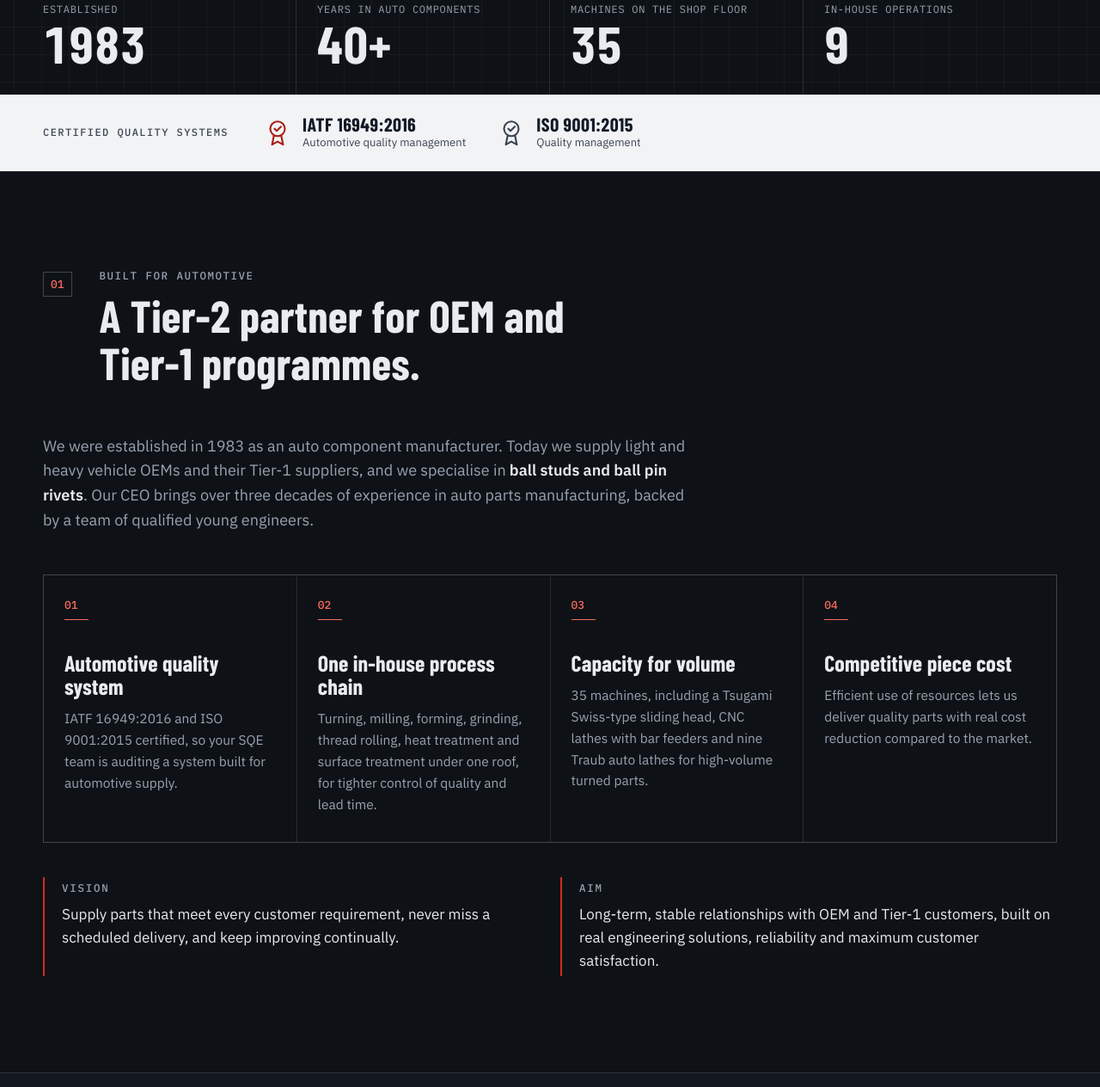
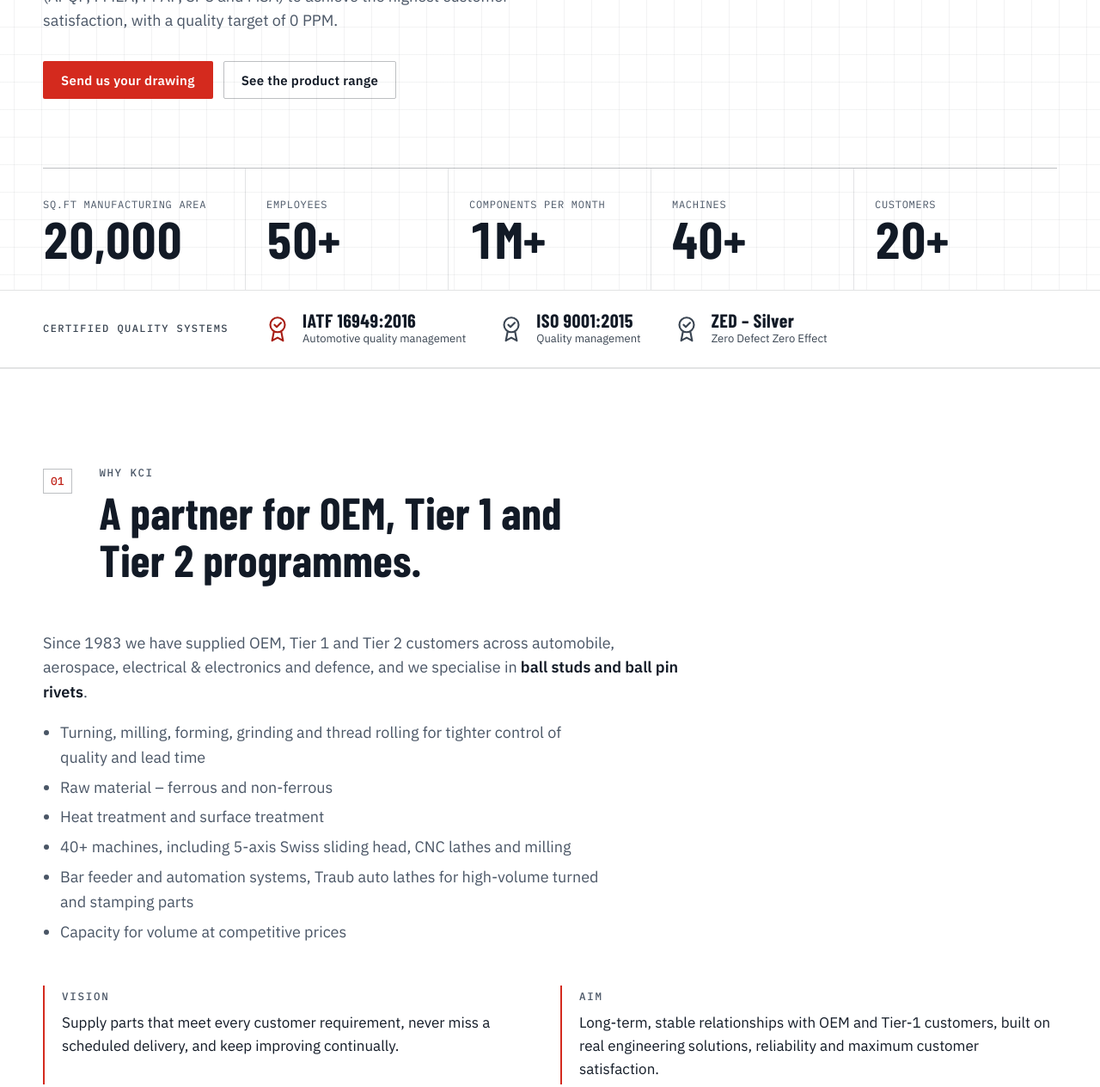
Before and after one commit to Tamil452/KC-Industries, a plain HTML site: page index.html in a window 1280 px wide. Shown: the part 802-2066 px from the top of the page at 86% size. Drawn offline with nearby package versions, Linux system fonts and the light colour scheme.

Commit message:
Website content update: white theme, new hero copy, key highlights, ZED-Silver cert, remove why cards
Co-Authored-By: Claude Sonnet 5.5 <noreply@anthropic.com>
Claude-Session: https://claude.ai/code/session_01WSaTaz57c9JEmKHSYhofNB

```diff
--- a/index.html
+++ b/index.html
@@ -4,9 +4,9 @@
 <meta charset="utf-8">
 <meta name="viewport" content="width=device-width, initial-scale=1">
 <title>K.C. Industries · Automotive precision turned parts &amp; ball studs, Chennai</title>
-<meta name="description" content="IATF 16949:2016 and ISO 9001:2015 certified Tier-2 automotive supplier in Chennai since 1983. Precision turned parts, ball studs, ball pin rivets, fasteners, pins and shafts for passenger vehicles, commercial vehicles and EVs.">
+<meta name="description" content="IATF 16949:2016, ISO 9001:2015 and ZED-Silver certified manufacturer of precision machined components for Automobile, Aerospace, Electrical &amp; Electronics and Defence sectors, Chennai, since 1983. Precision turned parts, ball studs, ball pin rivets, fasteners, pins and shafts for passenger vehicles, commercial vehicles and EVs.">
 <meta name="keywords" content="automotive turned components, ball studs, ball pin rivets, automotive fasteners, pins and shafts, Tier-2 automotive supplier, IATF 16949, CNC turning Chennai, Swiss-type turning, EV components">
-<meta name="theme-color" content="#0E1217">
+<meta name="theme-color" content="#FFFFFF">
 <link rel="icon" href="kci-logo.png">
 
 <meta property="og:type" content="website">
@@ -52,7 +52,7 @@
       <img class="brand-logo" src="kci-logo.png" alt="" width="64" height="32">
       <span class="brand-text">
         <span class="brand-name">K.C. INDUSTRIES</span>
-        <span class="brand-sub">AUTOMOTIVE COMPONENTS<span class="est"> · EST. 1983</span></span>
+        <span class="brand-sub">PRECISION COMPONENTS</span>
       </span>
     </a>
     <button class="menu-btn" id="menu-btn" type="button" aria-label="Open menu" aria-expanded="false" aria-controls="nav-links">
@@ -75,9 +75,16 @@
   <section class="hero" id="top">
     <div class="wrap hero-grid">
       <div class="hero-copy">
-        <p class="kicker"><span class="tag">TIER-2</span> PV · CV · EV PROGRAMMES</p>
-        <h1>Precision turned parts &amp; ball&nbsp;studs for the automotive supply chain.</h1>
-        <p class="hero-lead">Turned components, ball studs, ball pin rivets, fasteners, pins and shafts, machined in Chennai for vehicle OEMs and Tier-1 suppliers since 1983.</p>
+        <p class="kicker"><span class="tag">OEM · TIER 1 · TIER 2</span> AUTOMOBILE · AEROSPACE · ELECTRICAL &amp; ELECTRONICS · DEFENCE</p>
+        <h1>K.C. Industries</h1>
+        <p class="hero-lead">Manufacturer of components catering to Automobile, Aerospace, Electrical &amp; Electronics and Defence sectors in OEM, Tier 1 and Tier 2 customers.</p>
+        <ul class="hero-points">
+          <li>Precision machined components, especially Ball Stud, Ball Pin Rivets &amp; Hydraulic Fitting</li>
+          <li>Sheet metal components, dies, fixtures and fabrication</li>
+          <li>Hydraulic cylinders and hydraulic power press machines</li>
+        </ul>
+        <p class="hero-lead">We are pioneers in machined components with Traub machines, started in 1983, and continue to serve industry by upgrading to the latest machinery in production and quality, offering customers the best prices within committed time schedules.</p>
+        <p class="hero-lead">We are an ISO 9001:2015, IATF 16949:2016 &amp; ZED-Silver certified company. Our team includes certified Lean Six Sigma Black Belt employees, and we deploy the 7 QC tools and 5 core quality tools (APQP, FMEA, PPAP, SPC and MSA) to achieve the highest customer satisfaction, with a quality target of 0 PPM.</p>
         <div class="hero-ctas">
           <a class="btn btn-primary" href="#contact">Send us your drawing</a>
           <a class="btn btn-ghost" href="#products">See the product range</a>
@@ -117,10 +124,11 @@
 
     <div class="wrap">
       <dl class="stats">
-        <div class="stat"><dt>Established</dt><dd>1983</dd></div>
-        <div class="stat"><dt>Years in auto components</dt><dd>40+</dd></div>
-        <div class="stat"><dt>Machines on the shop floor</dt><dd>35</dd></div>
-        <div class="stat"><dt>In-house operations</dt><dd>9</dd></div>
+        <div class="stat"><dt>Sq.ft manufacturing area</dt><dd>20,000</dd></div>
+        <div class="stat"><dt>Employees</dt><dd>50+</dd></div>
+        <div class="stat"><dt>Components per month</dt><dd>1M+</dd></div>
+        <div class="stat"><dt>Machines</dt><dd>40+</dd></div>
+        <div class="stat"><dt>Customers</dt><dd>20+</dd></div>
       </dl>
     </div>
   </section>
@@ -138,6 +146,10 @@
           <svg width="34" height="34" viewBox="0 0 24 24" fill="none" stroke="currentColor" stroke-width="1.5" stroke-linecap="round" stroke-linejoin="round" aria-hidden="true"><circle cx="12" cy="9" r="6"/><path d="M9 14.5 7.5 22 12 19.5 16.5 22 15 14.5"/><path d="m9.5 9 1.8 1.8L14.8 7.3"/></svg>
           <span><b>ISO 9001:2015</b><small>Quality management</small></span>
         </li>
+        <li class="cert">
+          <svg width="34" height="34" viewBox="0 0 24 24" fill="none" stroke="currentColor" stroke-width="1.5" stroke-linecap="round" stroke-linejoin="round" aria-hidden="true"><circle cx="12" cy="9" r="6"/><path d="M9 14.5 7.5 22 12 19.5 16.5 22 15 14.5"/><path d="m9.5 9 1.8 1.8L14.8 7.3"/></svg>
+          <span><b>ZED – Silver</b><small>Zero Defect Zero Effect</small></span>
+        </li>
       </ul>
     </div>
   </section>
@@ -148,39 +160,24 @@
       <header class="sec-head">
         <span class="sec-no">01</span>
         <div>
-          <p class="eyebrow">Built for automotive</p>
-          <h2 id="why-h">A Tier-2 partner for OEM and Tier-1 programmes.</h2>
+          <p class="eyebrow">Why KCI</p>
+          <h2 id="why-h">A partner for OEM, Tier 1 and Tier 2 programmes.</h2>
         </div>
       </header>
 
       <div class="why-intro">
-        <p>We were established in 1983 as an auto component manufacturer. Today we supply light and heavy vehicle OEMs and their Tier-1 suppliers, and we specialise in <strong>ball studs and ball pin rivets</strong>. Our CEO brings over three decades of experience in auto parts manufacturing, backed by a team of qualified young engineers.</p>
+        <p>Since 1983 we have supplied OEM, Tier 1 and Tier 2 customers across automobile, aerospace, electrical &amp; electronics and defence, and we specialise in <strong>ball studs and ball pin rivets</strong>.</p>
+        <ul class="hero-points">
+          <li>Turning, milling, forming, grinding and thread rolling for tighter control of quality and lead time</li>
+          <li>Raw material – ferrous and non-ferrous</li>
+          <li>Heat treatment and surface treatment</li>
+          <li>40+ machines, including 5-axis Swiss sliding head, CNC lathes and milling</li>
+          <li>Bar feeder and automation systems, Traub auto lathes for high-volume turned and stamping parts</li>
+          <li>Capacity for volume at competitive prices</li>
+        </ul>
       </div>
 
-      <ol class="why-grid">
-        <li class="why-card">
-          <span class="why-n">01</span>
-          <h3>Automotive quality system</h3>
-          <p>IATF 16949:2016 and ISO 9001:2015 certified, so your SQE team is auditing a system built for automotive supply.</p>
-        </li>
-        <li class="why-card">
-          <span class="why-n">02</span>
-          <h3>One in-house process chain</h3>
-          <p>Turning, milling, forming, grinding, thread rolling, heat treatment and surface treatment under one roof, for tighter control of quality and lead time.</p>
-        </li>
-        <li class="why-card">
-          <span class="why-n">03</span>
-          <h3>Capacity for volume</h3>
-          <p>35 machines, including a Tsugami Swiss-type sliding head, CNC lathes with bar feeders and nine Traub auto lathes for high-volume turned parts.</p>
-        </li>
-        <li class="why-card">
-          <span class="why-n">04</span>
-          <h3>Competitive piece cost</h3>
-          <p>Efficient use of resources lets us deliver quality parts with real cost reduction compared to the market.</p>
-        </li>
-      </ol>
-
-      <div class="va">
+            <div class="va">
         <div class="va-card">
           <h3>Vision</h3>
           <p>Supply parts that meet every customer requirement, never miss a scheduled delivery, and keep improving continually.</p>
@@ -410,9 +407,9 @@
   <div class="wrap foot">
     <div class="foot-brand">
       <img src="kci-logo.png" alt="KCI logo" width="56" height="28">
-      <span>© <span id="year">2026</span> K.C. Industries · Automotive precision turned parts, ball studs &amp; fasteners · Chennai</span>
+      <span>© <span id="year">2026</span> K.C. Industries · Precision machined components · Chennai</span>
     </div>
-    <span class="foot-certs">IATF 16949:2016 · ISO 9001:2015</span>
+    <span class="foot-certs">IATF 16949:2016 · ISO 9001:2015 · ZED – Silver</span>
   </div>
 </footer>
 
--- a/styles.css
+++ b/styles.css
@@ -1,21 +1,21 @@
 /* K.C. Industries — automotive precision components
-   Dark graphite base, single KCI-red accent, drawing-sheet details. */
+   White base, single KCI-red accent, drawing-sheet details. */
 
 :root {
-  --bg: #0E1217;          /* graphite */
-  --bg-2: #131820;        /* band */
-  --panel: #161C24;
-  --panel-2: #1C232D;
-  --line: rgba(232, 235, 239, 0.12);
-  --line-strong: rgba(232, 235, 239, 0.24);
-  --grid: rgba(232, 235, 239, 0.035);
-  --text: #E8EBEF;
-  --muted: #98A3B0;
-  --faint: #5E6B7A;       /* decorative only */
+  --bg: #FFFFFF;          /* white */
+  --bg-2: #F5F6F8;        /* band */
+  --panel: #F5F6F8;
+  --panel-2: #ECEEF1;
+  --line: rgba(18, 26, 38, 0.12);
+  --line-strong: rgba(18, 26, 38, 0.28);
+  --grid: rgba(18, 26, 38, 0.05);
+  --text: #121A26;
+  --muted: #4A5666;
+  --faint: #8A95A3;       /* decorative only */
   --accent: #D42A1E;      /* KCI red, fills (white text 5.1:1) */
   --accent-hover: #B92016;
-  --accent-text: #FF6A5C; /* red text on dark (6:1+) */
-  --plate: #F2F3F5;
+  --accent-text: #C0241A; /* red text on white */
+  --plate: #FFFFFF;
 
   --f-display: "Barlow Condensed", "Arial Narrow", sans-serif;
   --f-body: "IBM Plex Sans", system-ui, -apple-system, "Segoe UI", sans-serif;
@@ -73,7 +73,7 @@ b, strong { font-weight: 600; }
 /* ---------- Header ---------- */
 .site-header {
   position: sticky; top: 0; z-index: 50;
-  background: rgba(14, 18, 23, 0.92);
+  background: rgba(255, 255, 255, 0.94);
   backdrop-filter: blur(8px); -webkit-backdrop-filter: blur(8px);
   border-bottom: 1px solid var(--line);
 }
@@ -171,7 +171,7 @@ h2 { font-size: clamp(32px, 6vw, 52px); text-transform: none; }
 .drawing {
   margin: 0; position: relative;
   border: 1px solid var(--line-strong);
-  background: rgba(22, 28, 36, 0.7);
+  background: rgba(245, 246, 248, 0.9);
   padding: 20px 20px 0;
 }
 .drawing::before, .drawing::after {
@@ -206,14 +206,14 @@ h2 { font-size: clamp(32px, 6vw, 52px); text-transform: none; }
 .stat dd { margin: 0; font: 700 clamp(40px, 9vw, 60px)/1 var(--f-display); font-variant-numeric: tabular-nums; }
 .stat { display: flex; flex-direction: column-reverse; justify-content: flex-end; }
 @media (min-width: 760px) {
-  .stats { grid-template-columns: repeat(4, minmax(0, 1fr)); margin-top: 80px; }
+  .stats { grid-template-columns: repeat(5, minmax(0, 1fr)); margin-top: 80px; }
   .stat, .stat:nth-child(even) { padding: 26px 24px 30px; border-bottom: 0; border-right: 1px solid var(--line); }
   .stat:first-child { padding-left: 0; }
   .stat:last-child { border-right: 0; }
 }
 
 /* ---------- Certifications ---------- */
-.certs { background: var(--plate); color: #121A26; }
+.certs { background: var(--plate); color: #121A26; border-top: 1px solid var(--line); border-bottom: 1px solid var(--line); }
 .certs-row { display: flex; flex-wrap: wrap; align-items: center; gap: 16px 40px; padding-top: 22px; padding-bottom: 22px; }
 .certs-label { font: 500 12px/1.4 var(--f-mono); letter-spacing: 0.12em; color: #3A4552; }
 .cert-list { display: flex; flex-wrap: wrap; gap: 16px 36px; }
@@ -394,7 +394,7 @@ h2 { font-size: clamp(32px, 6vw, 52px); text-transform: none; }
 }
 .copy:hover { color: var(--text); border-color: var(--text); }
 .copy .i-ok { display: none; }
-.copy.done { color: #6FD39A; border-color: #6FD39A; }
+.copy.done { color: #1E7B46; border-color: #1E7B46; }
 .copy.done .i-copy { display: none; }
 .copy.done .i-ok { display: block; }
 
@@ -404,3 +404,8 @@ h2 { font-size: clamp(32px, 6vw, 52px); text-transform: none; }
 .foot-brand { display: flex; align-items: center; gap: 14px; color: var(--muted); font-size: 14px; }
 .foot-brand img { flex: none; }
 .foot-certs { font: 500 12.5px/1.4 var(--f-mono); color: var(--muted); letter-spacing: 0.08em; }
+
+/* Hero / intro bullet lists */
+.hero-points { margin: 18px 0; padding-left: 20px; list-style: disc; color: var(--muted); max-width: 60ch; }
+.hero-points li { margin-bottom: 6px; }
+.hero-copy .hero-lead + .hero-lead, .hero-points + .hero-lead { margin-top: 14px; }
```
